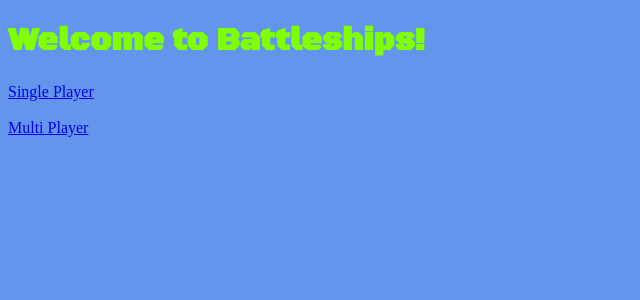
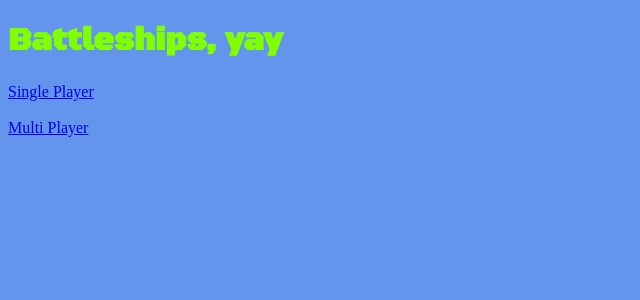
Before and after one commit to jamescookie/NEA-Battleships, a Flask app: page / in a window 1280 px wide. Shown: the top 300 px of the page, without its empty margins (0-640 px from the left). Run offline with Flask 3, Linux system fonts and the light colour scheme.

Commit message:
Small update

```diff
--- a/src/templates/index.html
+++ b/src/templates/index.html
@@ -16,7 +16,7 @@
 <!--Opens the body and makes it a colour-->
 <body style="background-color: cornflowerblue;">
     <!--Creates, colours,  styles and closes the title-->
-    <h1 style="color: chartreuse; font-family: 'Black Ops One', Arial, sans-serif;">Welcome to Battleships!</h1>
+    <h1 style="color: chartreuse; font-family: 'Black Ops One', Arial, sans-serif;">Battleships, yay</h1>
 
     <!--a is an anchor, which is a link and href is the location to which the link will take you-->
     <!--this anchor will take you to the single player page-->
```
